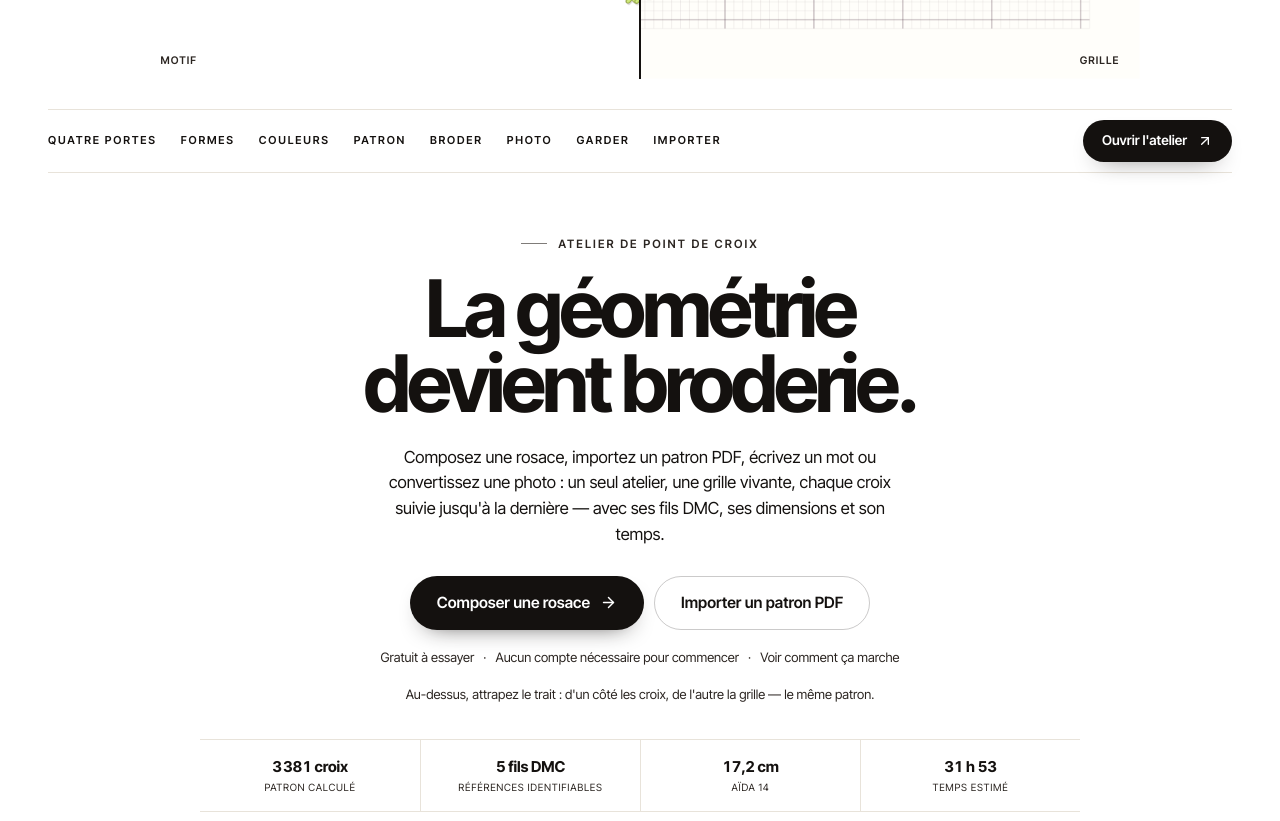
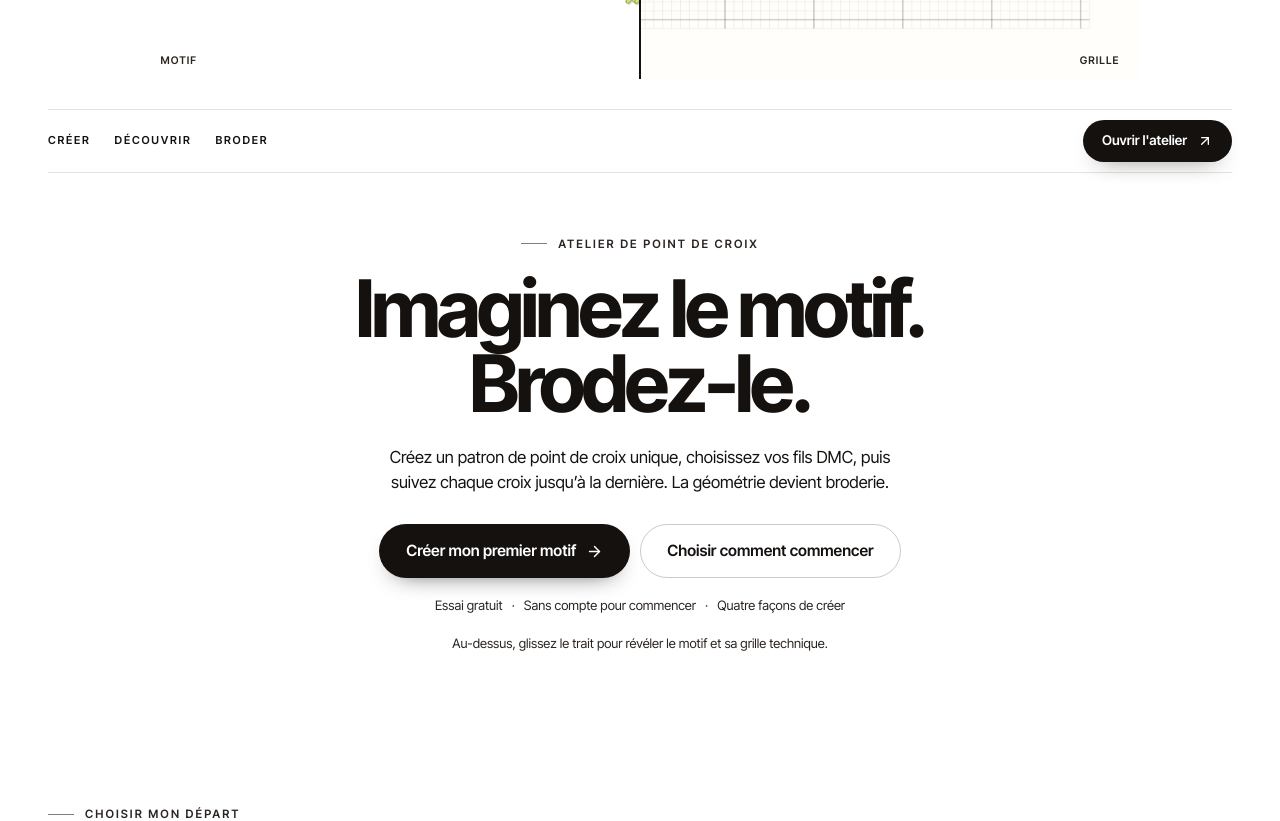
Before and after one commit to mattmezstitchlab/rosace, a React (Vite) app in the folder create-ultra-realistic-concept (15)/: page / in a window 1280 px wide. Shown: the part 1180-2001 px from the top of the page. Built offline with nearby package versions, Linux system fonts and the light colour scheme.

Commit message:
landing: sharpen promise and reduce navigation to three clear actions

```diff
--- a/create-ultra-realistic-concept (15)/src/landing/Landing.tsx
+++ b/create-ultra-realistic-concept (15)/src/landing/Landing.tsx
@@ -2,25 +2,11 @@ import { useEffect, useRef, useState } from "react";
 import { ArrowRight, ArrowUpRight } from "lucide-react";
 import { RosaceLogo } from "../components/RosaceLogo";
 import { Comparateur, LandingSections } from "./Sections";
-import { HERO_STATS, decimal, nombre } from "./data";
 
 const LIENS = [
-  { href: "#entrees", label: "Quatre portes" },
-  { href: "#formes", label: "Formes" },
-  { href: "#couleurs", label: "Couleurs" },
-  { href: "#realisation", label: "Patron" },
+  { href: "#entrees", label: "Créer" },
+  { href: "#formes", label: "Découvrir" },
   { href: "#broder", label: "Broder" },
-  { href: "#photo", label: "Photo" },
-  { href: "#progression", label: "Garder" },
-  { href: "#atelier-importer", label: "Importer" },
-];
-
-
-const INFOS = [
-  { valeur: `${nombre(HERO_STATS.stitches)} croix`, note: "patron calculé" },
-  { valeur: `${HERO_STATS.threads} fils DMC`, note: "références identifiables" },
-  { valeur: `${decimal(HERO_STATS.widthCm)} cm`, note: `aïda ${HERO_STATS.aida}` },
-  { valeur: `${HERO_STATS.duration}`, note: "temps estimé" },
 ];
 
 /**
@@ -130,36 +116,26 @@ export function Landing() {
           <div className="heros-texte">
             <p className="surtitre">Atelier de point de croix</p>
             <h1 id="titre-heros" className="heros-titre">
-              La géométrie
-              <span className="heros-titre-suite"> devient broderie.</span>
+              Imaginez le motif.
+              <span className="heros-titre-suite"> Brodez-le.</span>
             </h1>
             <p className="heros-chapeau">
-              Composez une rosace, importez un patron PDF, écrivez un mot ou convertissez une photo : un seul atelier,
-              une grille vivante, chaque croix suivie jusqu'à la dernière — avec ses fils DMC, ses dimensions et son temps.
+              Créez un patron de point de croix unique, choisissez vos fils DMC, puis suivez chaque croix jusqu’à la dernière. La géométrie devient broderie.
             </p>
             <div className="heros-actions">
               <a className="bouton bouton-noir" href="#atelier">
-                Composer une rosace
+                Créer mon premier motif
                 <ArrowRight size={17} strokeWidth={2} aria-hidden="true" />
               </a>
-              <a className="bouton bouton-contour" href="#atelier-importer">
-                Importer un patron PDF
+              <a className="bouton bouton-contour" href="#entrees">
+                Choisir comment commencer
               </a>
             </div>
             <p className="heros-mention">
-              Gratuit à essayer <span aria-hidden="true">·</span> Aucun compte nécessaire pour commencer <span aria-hidden="true">·</span> <a href="#entrees">Voir comment ça marche</a>
+              Essai gratuit <span aria-hidden="true">·</span> Sans compte pour commencer <span aria-hidden="true">·</span> Quatre façons de créer
             </p>
-            <p className="heros-mention">Au-dessus, attrapez le trait : d'un côté les croix, de l'autre la grille — le même patron.</p>
+            <p className="heros-mention">Au-dessus, glissez le trait pour révéler le motif et sa grille technique.</p>
           </div>
-
-          <ul className="heros-infos" aria-label="Le patron en chiffres">
-            {INFOS.map((info) => (
-              <li key={info.note}>
-                <strong>{info.valeur}</strong>
-                <span>{info.note}</span>
-              </li>
-            ))}
-          </ul>
         </section>
 
         <LandingSections />
@@ -192,13 +168,10 @@ export function Landing() {
           </div>
         </div>
         <nav className="pied-liens" aria-label="Liens de la présentation">
-          <a href="#entrees">Quatre portes</a>
-          <a href="#formes">Formes</a>
-          <a href="#couleurs">Couleurs</a>
+          <a href="#entrees">Créer</a>
+          <a href="#formes">Découvrir</a>
           <a href="#broder">Broder</a>
-          <a href="#progression">Garder</a>
           <a href="#atelier">Atelier</a>
-          <a href="#atelier-importer">Importer</a>
         </nav>
         <p className="pied-legal">
           Un atelier par LE MONDE AIME®.<br />
```
